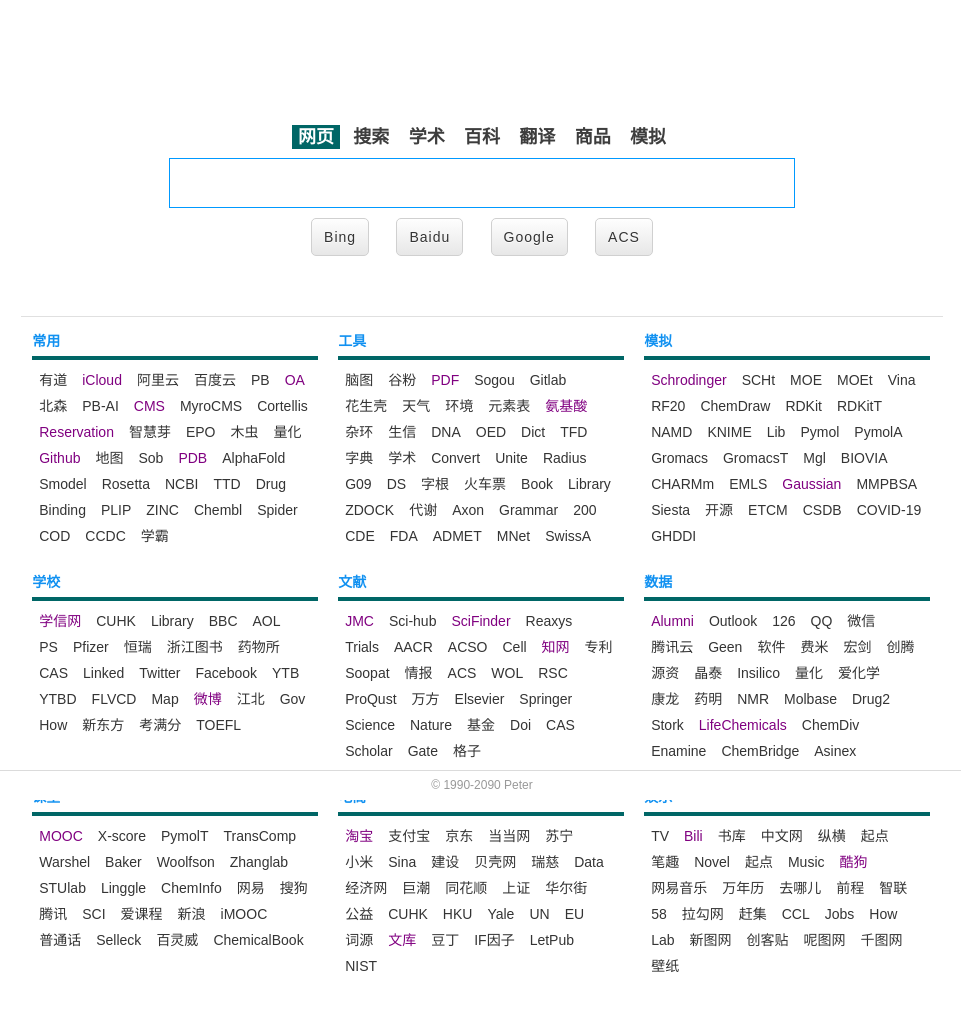
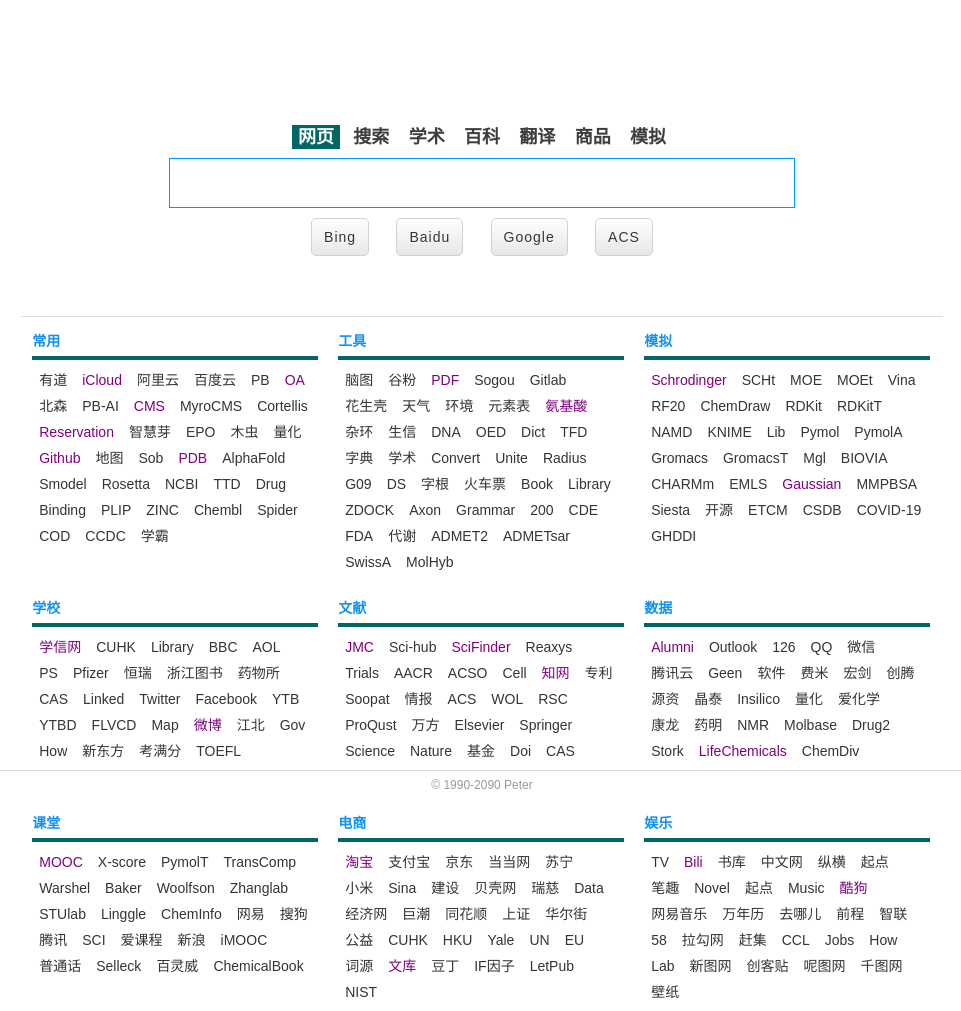
Before and after one commit to lpcadd/lpcadd.github.io, a plain HTML site: page index.html in a window 1280 px wide. Shown: the top 1011 px of the page, without its empty margins (158-1119 px from the left). Drawn offline with Linux system fonts and the light colour scheme.

Commit message:
Add files via upload

```diff
--- a/index.html
+++ b/index.html
@@ -177,7 +177,7 @@
 
 
 
-		<li><a href="http://biotransformer.ca/" target="_blank">代谢</a></li>
+
 		<li><a href="https://chemaxon.com/products/calculators-and-predictors#pka" target="_blank">Axon</a></li>
 
 		<li><a href="https://app.grammarly.com/" target="_blank">Grammar</a></li>
@@ -188,11 +188,16 @@
 			<li><a href="https://www.fda.gov/" target="_blank">FDA</a></li>
 
 		<!-- <li><a href="http://www.organchem.csdb.cn/scdb/main/ADME_introduce.asp" target="_blank">ADMET</a></li> -->
+			<li><a href="http://biotransformer.ca/" target="_blank">代谢</a></li>
 
-	        		<li><a href="https://admetmesh.scbdd.com/" target="_blank">ADMET</a></li>
-	        		<li><a href="http://moleculenet.ai/" target="_blank">MNet</a></li>
 
+
+	        		<li><a href="https://admetmesh.scbdd.com/service/evaluation/cal" target="_blank">ADMET2</a></li>
+
+
+						<li><a href="http://lmmd.ecust.edu.cn/admetsar1/predict/" target="_blank">ADMETsar</a></li>
 	        		<li><a href="http://www.swissadme.ch/" target="_blank">SwissA</a></li>
+						<li><a href="http://molhyb.xundrug.cn/" target="_blank">MolHyb</a></li>
 
 
 
```
